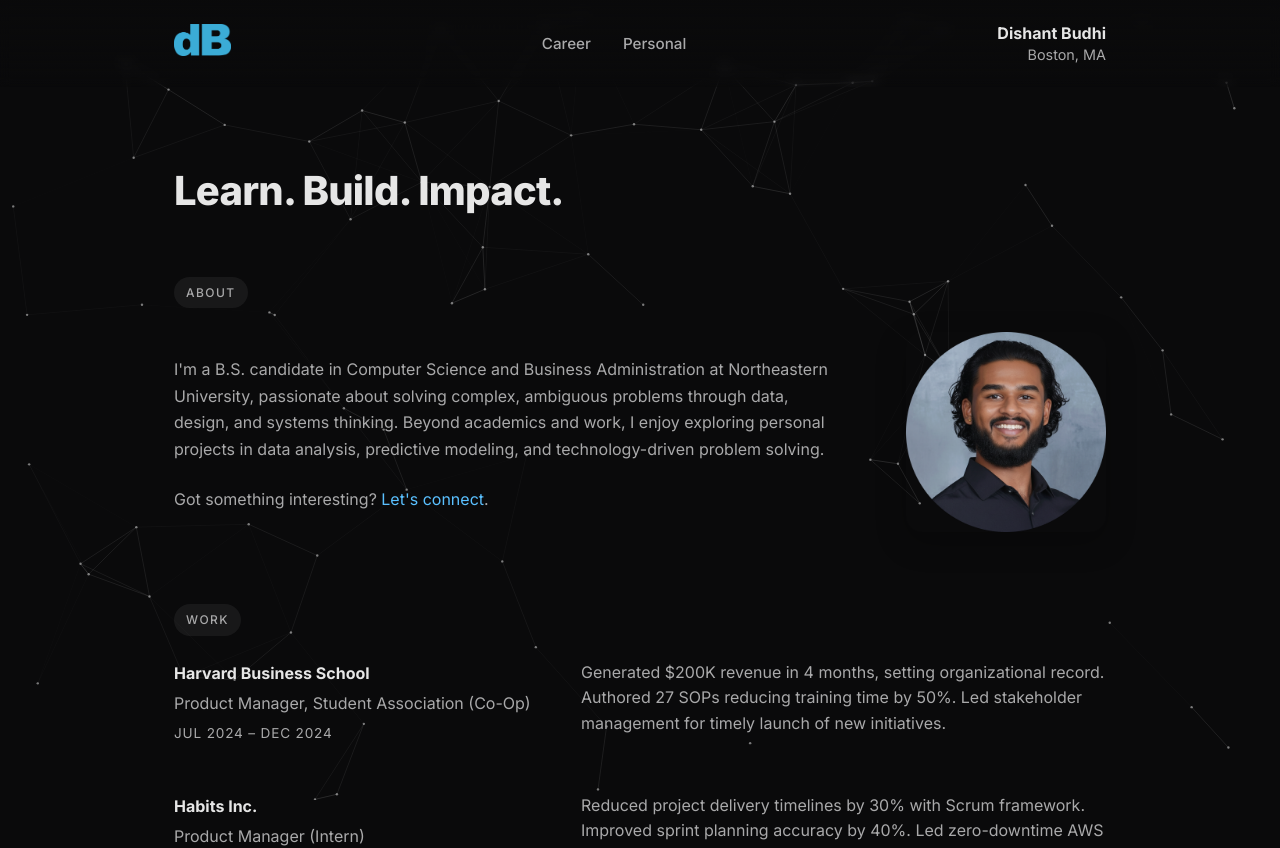
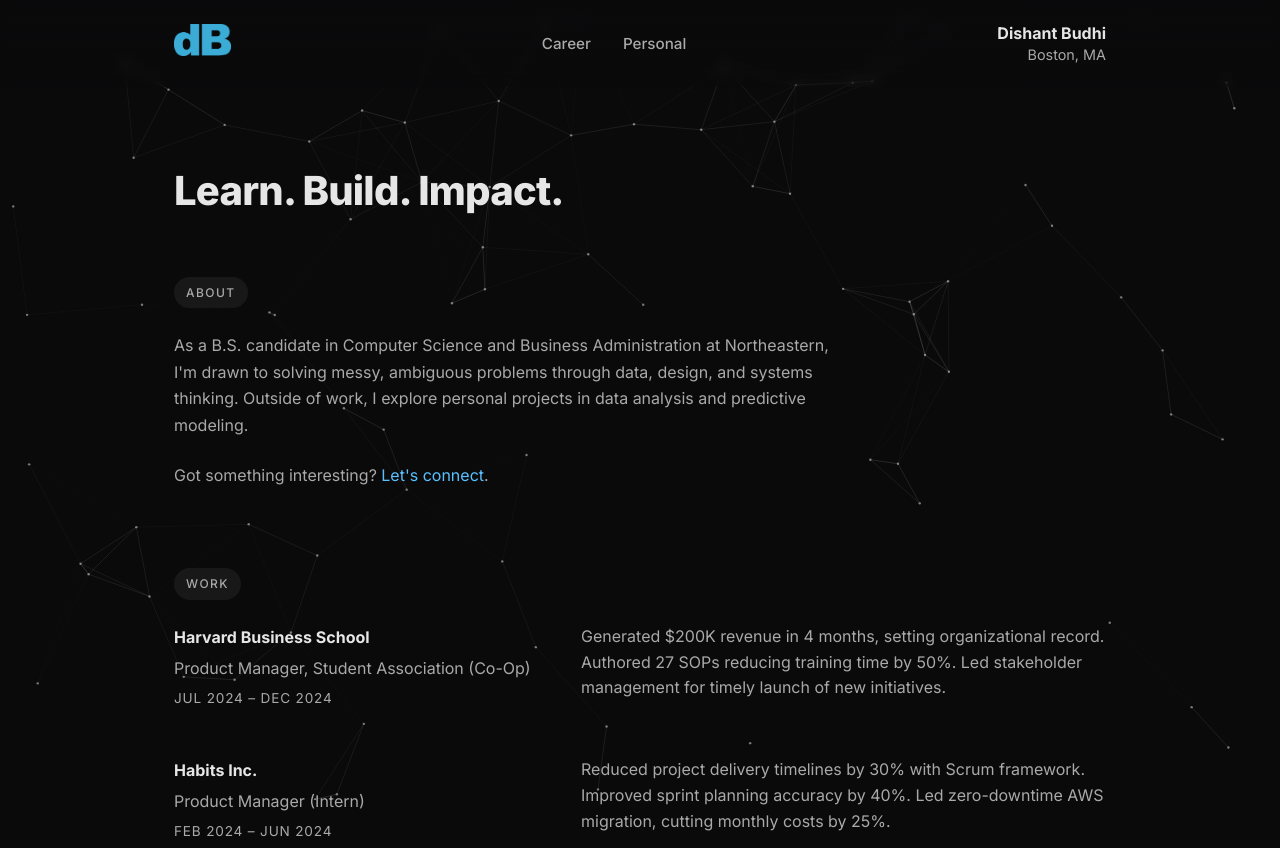
Before and after one commit to dishantbudhi/dishantbudhi.github.io, a React (Vite) app: page / in a window 1280 px wide. Shown: the top 848 px of the page. Built offline with nearby package versions, Linux system fonts and the light colour scheme.

Commit message:
Revert "Update Intro.jsx"
This reverts commit c66f5b4702c529eba2da56ec25bfe34955501e9f.

```diff
--- a/src/components/Intro.jsx
+++ b/src/components/Intro.jsx
@@ -7,26 +7,14 @@ export default function Intro() {
         <h1 className={styles.title}>Learn. Build. Impact.</h1>
         <div className={styles.aboutSection}>
           <div className="badge">ABOUT</div>
-          <div className={styles.introLayout}>
-            <div className={styles.introContent}>
-              <p className={styles.aboutText}>
-                I'm a B.S. candidate in Computer Science and Business Administration at Northeastern University,
-                passionate about solving complex, ambiguous problems through data, design, and systems thinking.
-                Beyond academics and work, I enjoy exploring personal projects in data analysis, predictive
-                modeling, and technology-driven problem solving.
-              </p>
-              <p className="muted">
-                Got something interesting? <a href="mailto:budhi.d@northeastern.edu">Let's connect</a>.
-              </p>
-            </div>
-            <div className={styles.headshotContainer}>
-              <img
-                src="/files/headshot.png"
-                alt="Dishant Budhi"
-                className={styles.headshot}
-              />
-            </div>
-          </div>
+          <p className={styles.aboutText}>
+            As a B.S. candidate in Computer Science and Business Administration at Northeastern, I'm drawn to solving messy,
+            ambiguous problems through data, design, and systems thinking. Outside of work, I explore personal projects in data
+            analysis and predictive modeling.
+          </p>
+          <p className="muted">
+            Got something interesting? <a href="mailto:budhi.d@northeastern.edu">Let's connect</a>.
+          </p>
         </div>
       </div>
     </section>
```
